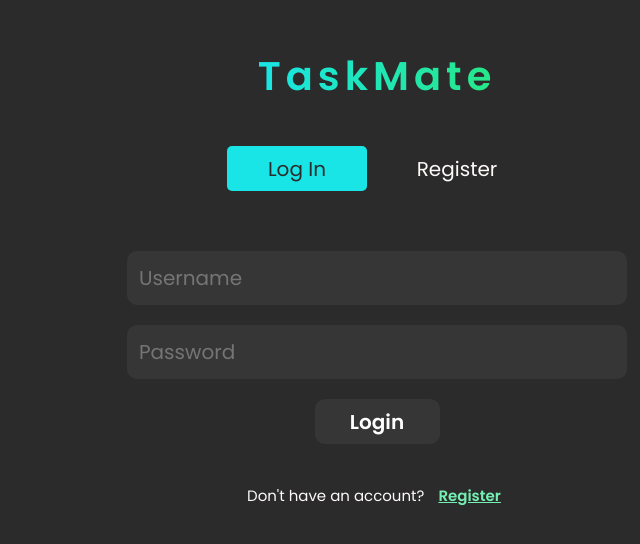
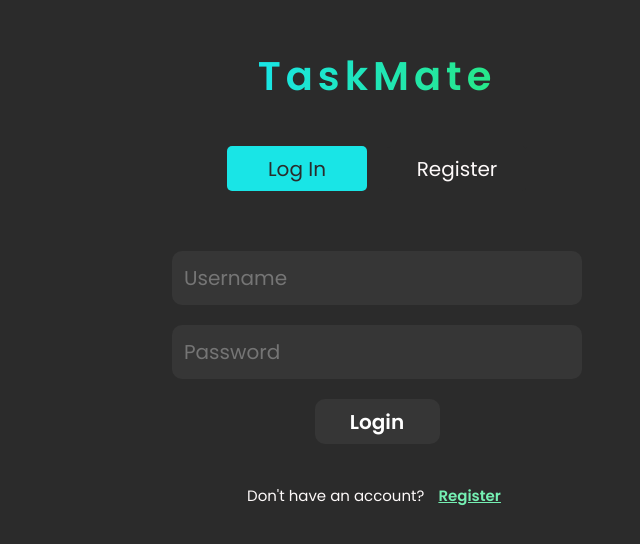
Before and after one commit to vishalkrsharma/taskmate-client, a React (Vite) app: page / in a window 1280 px wide. Shown: the part 104-648 px from the top of the page, without its empty margins (263-903 px from the left). Built offline with nearby package versions, Linux system fonts and the light colour scheme; no server answers.

Commit message:
css changes

```diff
--- a/src/components/Navbar.jsx
+++ b/src/components/Navbar.jsx
@@ -1,5 +1,5 @@
 import React, { useEffect, useRef, useState } from 'react';
-import { Button, CloseButton, Form, Input, Logo, ModalHeader, SecondaryHeader } from '../styles/styles';
+import { CloseButton, Input, Logo, ModalHeader, SecondaryHeader } from '../styles/styles';
 import useUser from '../hooks/useUser';
 import { BiUser, BiLogOut } from 'react-icons/bi';
 import Avatars from './Avatars';
--- a/src/styles/styles.js
+++ b/src/styles/styles.js
@@ -55,7 +55,6 @@ const SecondaryHeader = styled.div`
 `;
 
 const Input = styled.input`
-  width: 50rem;
   padding: 1rem;
   border: 2px solid transparent;
   background-color: var(--hover);
@@ -67,9 +66,6 @@ const Input = styled.input`
   }
   @media (max-width: 500px) {
     width: 30rem;
-  }
-  @media (max-width: 1100px) {
-    width: 40rem;
   }
 `;
 
```
